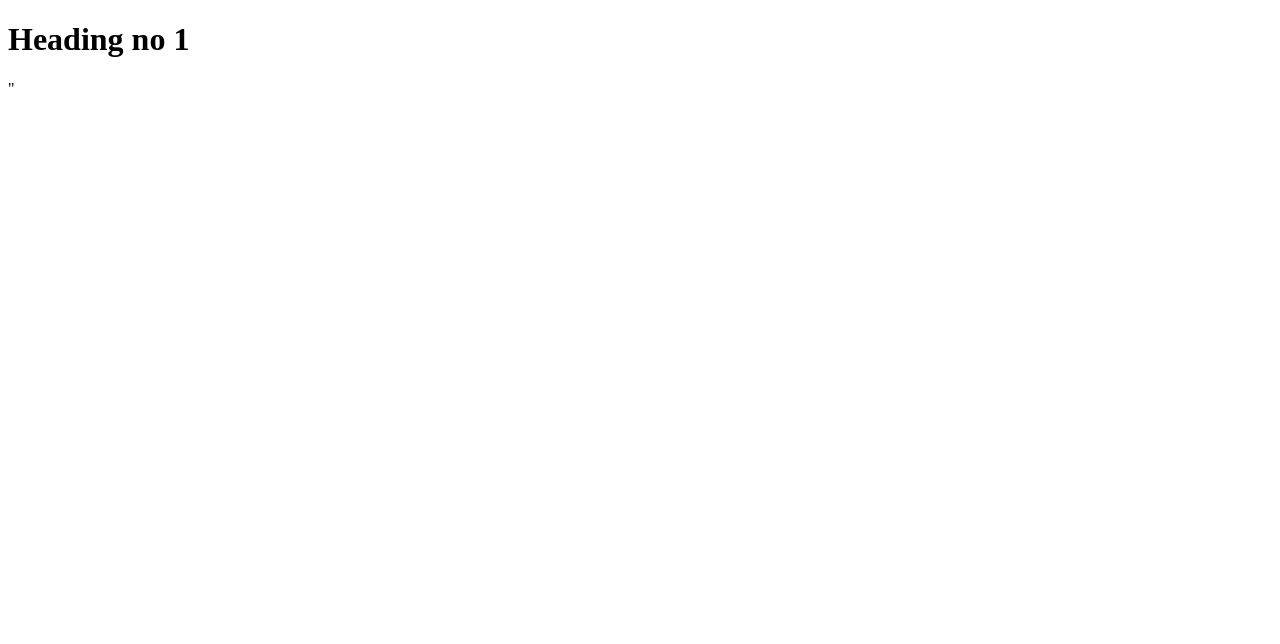
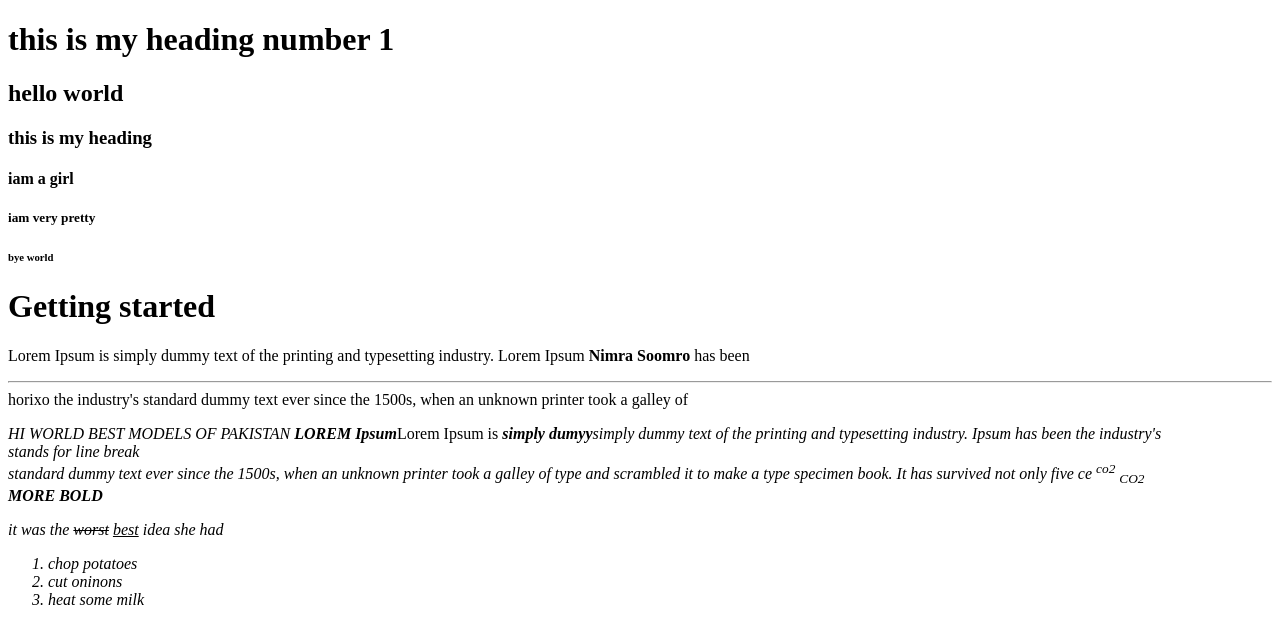
Before and after one commit to Waqasas/B9-Web-Dev-SMIT, a plain HTML site: page index.html in a window 1280 px wide. Drawn offline with Linux system fonts and the light colour scheme.

Commit message:
Update index.html

```diff
--- a/index.html
+++ b/index.html
@@ -6,3 +6,42 @@
  <title>Page Title</title>
 </body>
 </html>"
+<html>
+<!DOCTYPE html>
+<html lang="en">
+
+<head>
+    <title>my first app</title>
+    <meta charset="UTF-8">
+    <meta http-equiv="X-UA-Compatible" content="IE=edge">
+    <meta name="viewport" content="width=device-width, initial-scale=1.0">
+    <title>Document</title>
+</head>
+
+<body>
+    <h1>this is my heading number 1</h1>
+    <h2>hello world</h2>
+    <h3>this is my heading </h3>
+    <h4> iam a girl</h4>
+    <h5>iam very pretty</h5>
+    <h6>bye world</h6>
+    <h1>Getting started</h1>
+    <p>Lorem Ipsum is simply dummy text of the printing and typesetting industry. Lorem Ipsum
+        <b>Nimra Soomro</b> has been <hr> horixo the industry's standard dummy text ever since the 1500s</hr>, when
+        an unknown printer took a galley of </p><i>HI WORLD BEST MODELS OF PAKISTAN</i>
+        <I><B>LOREM Ipsum</B></I>Lorem Ipsum is <I><B>simply dumyy</B>simply dummy text of the printing and typesetting industry.
+         Ipsum has been the industry's <br>stands for line break</br>
+        standard dummy text ever since the 1500s, when an unknown printer took
+         a galley of type and scrambled it to make a type specimen book. It has survived not only five ce <sup>co2</sup>
+         <SUB>CO2</SUB><br>
+         <strong>MORE BOLD</strong></br>
+<p> it was the <del>worst</del> <ins>best</ins> idea she had </p>
+<ol><li> chop potatoes</li>
+    <li> cut oninons</li>
+    <li> heat some milk</li>
+</li></ol>
+</body>
+
+</html>
+
+</html>
```
